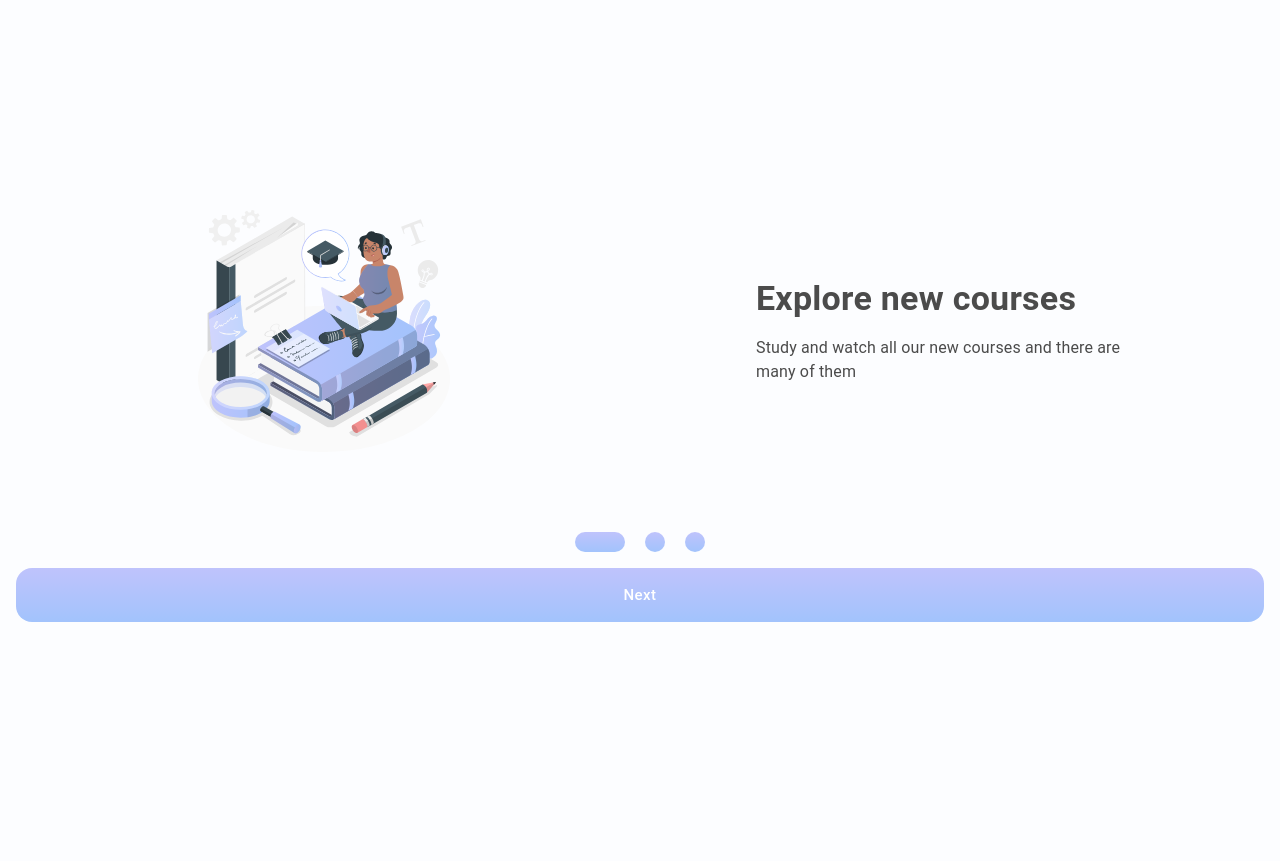
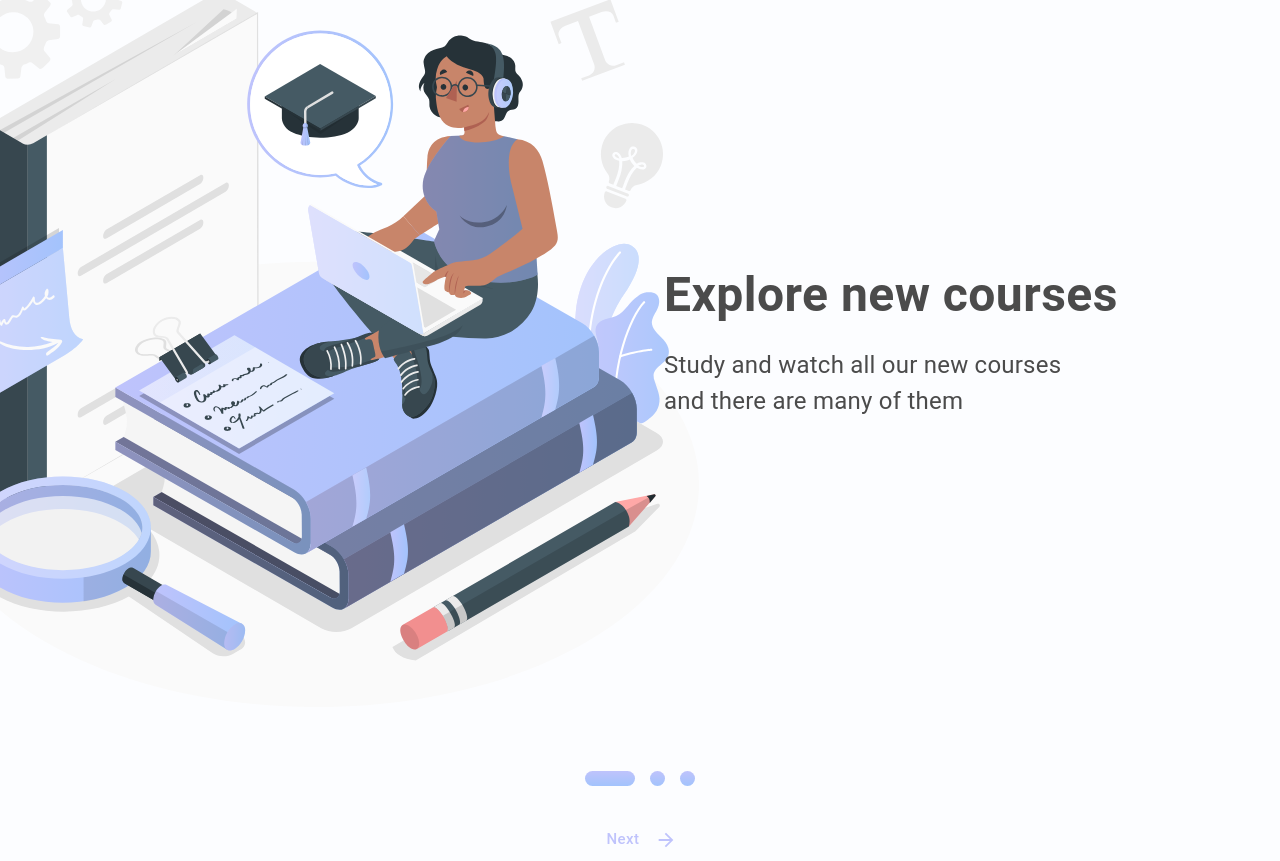
Before and after one commit to svalentinaog/Liveedu, a React (Vite) app: page / in a window 1280 px wide. Before the commit the page ends 800 px from the top, so only its background shows below. Built offline with nearby package versions, Linux system fonts and the light colour scheme.

Commit message:
onboarding changes

```diff
--- a/src/components/OnboardingCard.tsx
+++ b/src/components/OnboardingCard.tsx
@@ -15,17 +15,11 @@ const commonStyles = {
   flexDirection: "column",
   justifyContent: "center",
 };
-
-const gridElements = {
-  width: "100%",
-  maxWidth: "400px",
-  gap: 2,
-};
 // end Styles
 
 export default function OnboardingCard({ screen }: IOnboardingCardProps) {
   return (
-    <Grid container spacing={2}>
+    <Grid container spacing={6}>
       {/* Section 1 */}
       <Grid
         size={{ sm: 6, xs: 12 }}
@@ -33,9 +27,19 @@ export default function OnboardingCard({ screen }: IOnboardingCardProps) {
           ...commonStyles,
           alignItems: "center",
           padding: { xs: 0, sm: 4 },
+          height: { xs: "500px", sm: "800px" },
         }}
       >
-        <img src={screen.image} alt={screen.title} />
+        <Box
+          component="img"
+          sx={{
+            width: { xs: "100%", sm: "auto" },
+            height: { xs: "100%", sm: "100%" },
+            objectFit: { xs: "scale-down", sm: "contain" },
+          }}
+          src={screen.image}
+          alt={screen.title}
+        />
       </Grid>
 
       {/* Section 2 */}
@@ -51,13 +55,23 @@ export default function OnboardingCard({ screen }: IOnboardingCardProps) {
         <Box
           sx={{
             ...commonStyles,
-            ...gridElements,
+            gap: 2,
           }}
         >
-          <Typography variant="h4" sx={{ fontWeight: 700 }}>
+          <Typography
+            sx={{
+              width: { xs: "100%", sm: "90%" },
+              fontSize: { xs: "1.65em", sm: "3em" },
+              fontWeight: 700,
+            }}
+          >
             {screen.title}
           </Typography>
-          <Typography variant="body1">{screen.description}</Typography>
+          <Typography
+            sx={{ width: "70%", fontSize: { xs: "0.95em", sm: "1.5em" } }}
+          >
+            {screen.description}
+          </Typography>
         </Box>
       </Grid>
     </Grid>
--- a/src/components/PaginationPoints.tsx
+++ b/src/components/PaginationPoints.tsx
@@ -1,8 +1,28 @@
+import { Box } from "@mui/system";
+
 interface PaginationPointsProps {
   totalPoints: number;
   currentScreen: number;
   goToScreen: (screenIndex: number) => void;
 }
+
+// Styles
+const stylesPagination = {
+  paginationContainer: {
+    display: "flex",
+    gap: { xs: "10px", sm: "15px" },
+  },
+  paginationPoint: (isActive: boolean) => ({
+    width: isActive ? { xs: "30px", sm: "50px" } : { xs: "10px", sm: "15px" },
+    height: { xs: "10px", sm: "15px" },
+    background: "linear-gradient(#bfc3fc, #a2c3fc)",
+    borderRadius: isActive
+      ? { xs: "50px", sm: "50px" }
+      : { xs: "50%", sm: "50%" },
+    transition: "all 0.3s ease",
+    cursor: "pointer",
+  }),
+};
 
 export default function PaginationPoints({
   totalPoints,
@@ -10,16 +30,17 @@ export default function PaginationPoints({
   goToScreen,
 }: PaginationPointsProps) {
   return (
-    <div className="pagination-container">
-      {Array.from({ length: totalPoints }).map((_, index) => (
-        <div
-          key={index}
-          className={`pagination-point ${
-            currentScreen === index ? "active" : ""
-          }`}
-          onClick={() => goToScreen(index)}
-        ></div>
-      ))}
-    </div>
+    <Box sx={stylesPagination.paginationContainer}>
+      {Array.from({ length: totalPoints }).map((_, index) => {
+        const isActive = currentScreen === index;
+        return (
+          <Box
+            key={index}
+            sx={stylesPagination.paginationPoint(isActive)}
+            onClick={() => goToScreen(index)}
+          />
+        );
+      })}
+    </Box>
   );
 }
--- a/src/styles/components/_PaginationPoints.scss
+++ /dev/null
@@ -1,19 +0,0 @@
-.pagination-container {
-  display: flex;
-  gap: 20px;
-}
-
-.pagination-point {
-  width: 20px;
-  height: 20px;
-  background: linear-gradient(#bfc3fc, #a2c3fc);
-  border-radius: 50%;
-  transition: all 0.3s ease;
-  cursor: pointer;
-}
-
-.pagination-point.active {
-  width: 50px;
-  height: 20px;
-  border-radius: 50px;
-}
--- a/src/styles/main.scss
+++ b/src/styles/main.scss
@@ -1,2 +1 @@
 @import "./base/base";
-@import "./components/PaginationPoints"
--- a/src/views/Onboarding.tsx
+++ b/src/views/Onboarding.tsx
@@ -1,8 +1,9 @@
 import { Grid } from "@mui/system";
+import { Button } from "@mui/material";
+import ArrowForwardIcon from "@mui/icons-material/ArrowForward";
 import OnboardingCard from "../components/OnboardingCard";
 import PaginationPoints from "../components/PaginationPoints";
 import useOnboardingViewModel from "../viewmodels/useOnboarding";
-import { Button } from "@mui/material";
 
 export default function Onboarding() {
   const { currentScreen, screenContent, nextScreen, goToScreen, totalScreens } =
@@ -26,11 +27,8 @@ export default function Onboarding() {
 
   return (
     <Grid container spacing={2} sx={{ height: "100vh", padding: 2 }}>
-      <Grid
-        container
-        spacing={6}
-        sx={{ ...commonStyles, height: "100%", width: "100%" }}
-      >
+      <Grid sx={{ ...commonStyles, height: "100%", width: "100%", gap: 4 }}>
+        {/* Screens */}
         <Grid
           size={{ sm: 12, xs: 12 }}
           sx={{
@@ -40,25 +38,54 @@ export default function Onboarding() {
           <OnboardingCard key={currentScreen} screen={screenContent} />
         </Grid>
 
+        {/* Paginations */}
         <Grid
           size={{ sm: 12, xs: 12 }}
           sx={{
             ...commonStyles,
             alignItems: { xs: "start", sm: "center" },
-            gap: 2,
+            gap: 4,
+            width: "auto",
+            bottom: 0,
           }}
         >
+          {/* Points */}
           <PaginationPoints
             totalPoints={totalScreens}
             currentScreen={currentScreen}
             goToScreen={goToScreen}
           />
 
+          {/* Next mobile */}
           <Button
             onClick={nextScreen}
             size="large"
-            sx={{ ...btnSubmit, width: "100%" }}
+            sx={{
+              ...btnSubmit,
+              width: "100%",
+              display: { sm: "none", xs: "block" },
+            }}
             variant="contained"
+          >
+            Next
+          </Button>
+
+          {/* Next Desktop */}
+          <Button
+            onClick={nextScreen}
+            size="large"
+            sx={{
+              width: "7%",
+              borderRadius: 2,
+              display: { xs: "none", sm: "flex" },
+              alignItems: "center",
+              justifyContent: "center",
+              gap: 1,
+              textTransform: "capitalize",
+              color: "#bfc3fc",
+            }}
+            variant="text"
+            endIcon={<ArrowForwardIcon />}
           >
             Next
           </Button>
```
